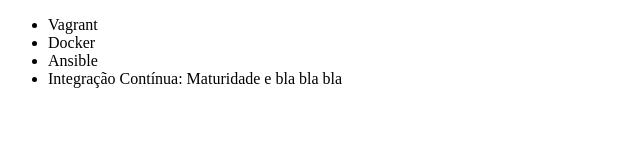
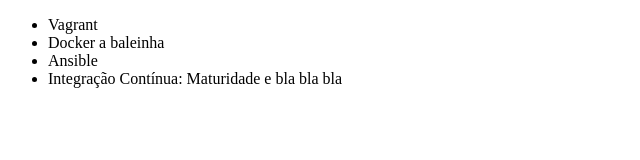
Before and after one commit to gra2202/curso-git-alura, a plain HTML site: page index.html in a window 1280 px wide. Shown: the full height of the page, 0-640 px from the left. Drawn offline with Linux system fonts and the light colour scheme.

Commit message:
docker baleinha

```diff
--- a/index.html
+++ b/index.html
@@ -7,7 +7,7 @@
 <body>
     <ul>
         <li>Vagrant</li>
-        <li>Docker</li>
+        <li>Docker a baleinha</li>
         <li>Ansible</li>
         <li>Integração Contínua: Maturidade e bla bla bla</li>
     </ul>
```
